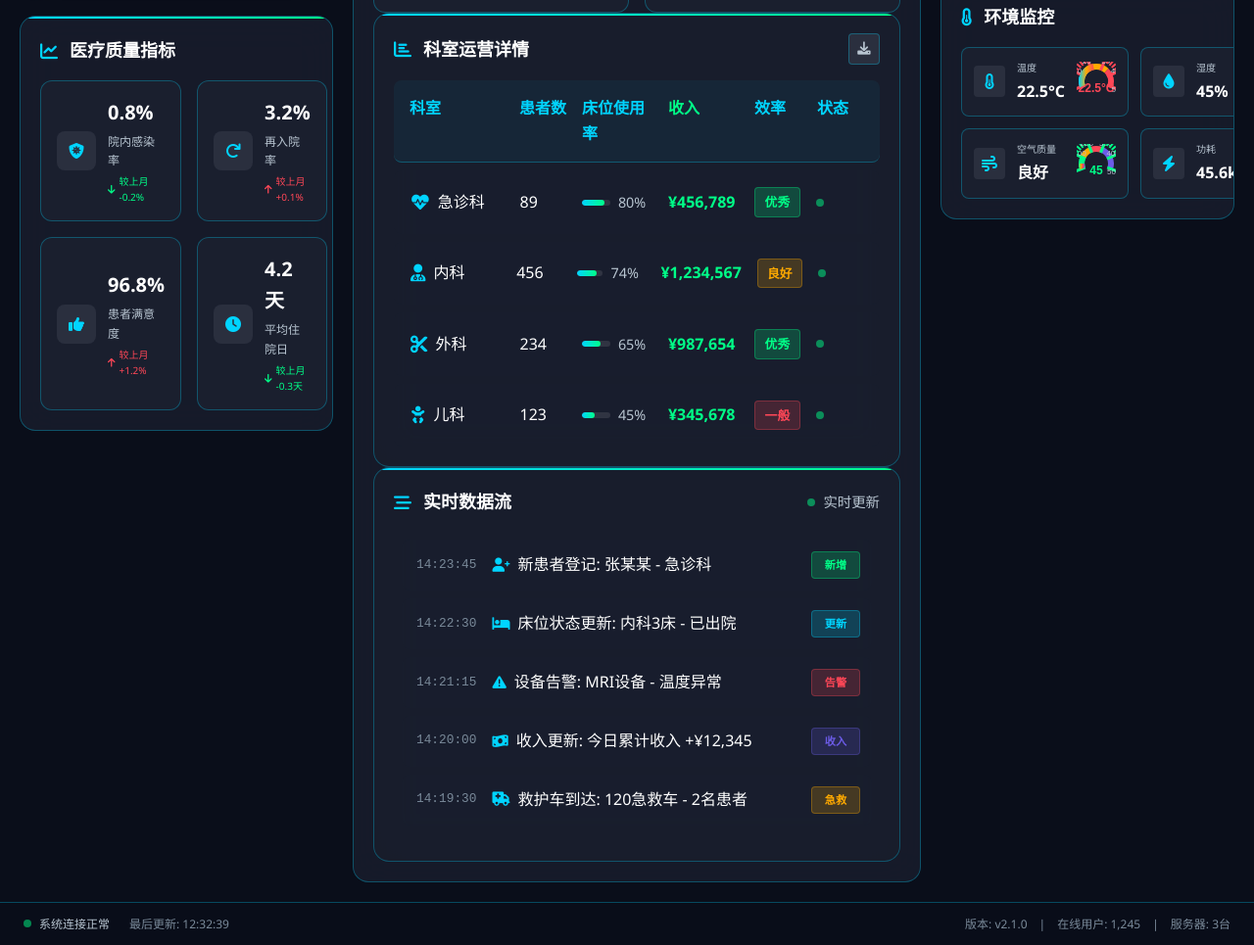
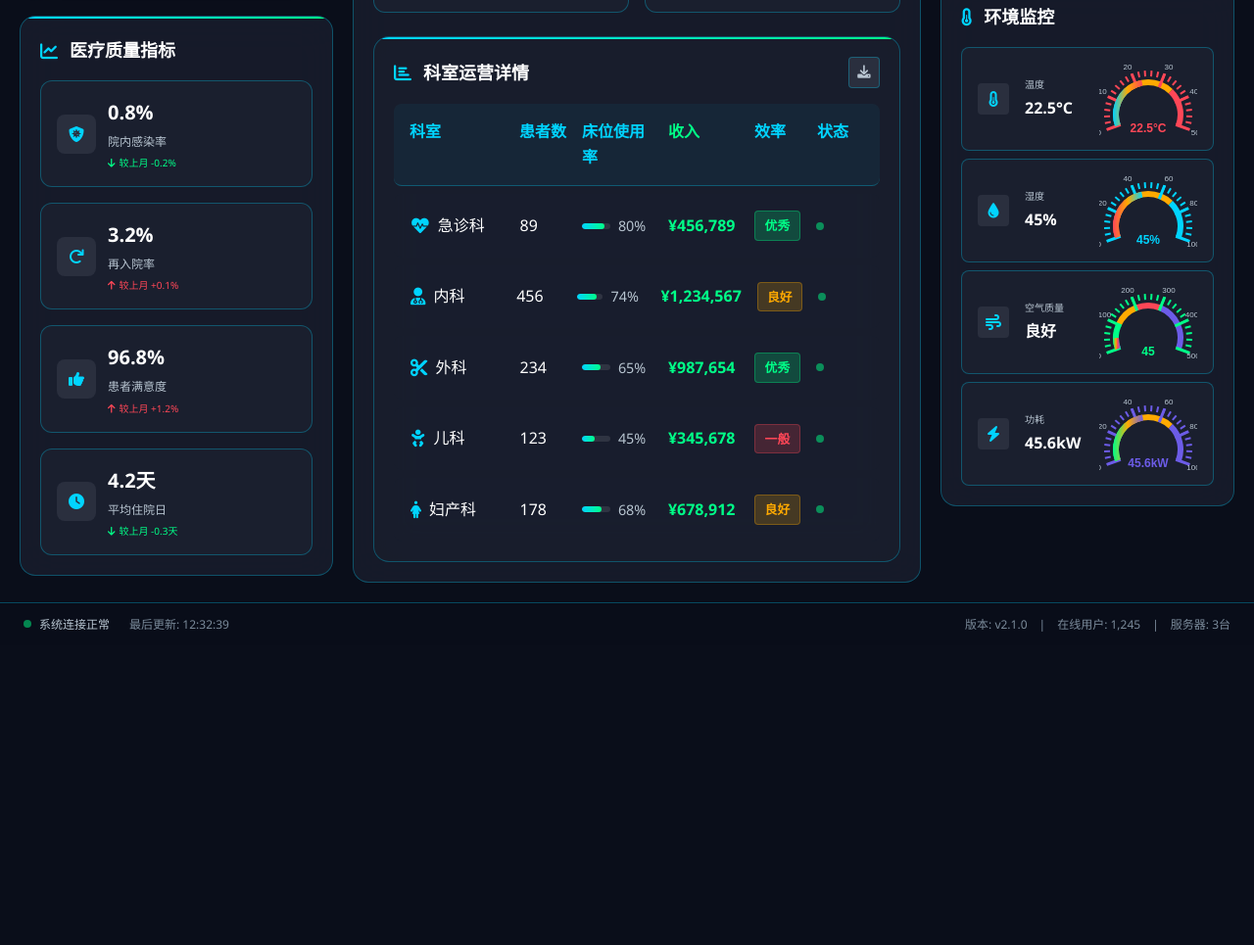
Before and after one commit to wjw1-Evan/Hospital_Dashboard, a plain HTML site: page tech-dashboard.html in a window 1280 px wide. Shown: the part 966-1931 px from the top of the page at 98% size. After the commit the page ends 1625 px from the top, so only its background shows below. Drawn offline with nearby package versions, Linux system fonts and the light colour scheme.

Commit message:
优化医院仪表板的布局和样式，重构实时数据展示部分，调整图表中心位置和标签距离，简化CSS网格结构，提升用户体验和可视化效果。

```diff
--- a/tech-dashboard.html
+++ b/tech-dashboard.html
@@ -469,70 +469,33 @@
                                             <div class="status-dot normal"></div>
                                         </div>
                                     </div>
+                                    <div class="table-row">
+                                        <div class="col-dept">
+                                            <div class="dept-info">
+                                                <i class="fas fa-female"></i>
+                                                <span>妇产科</span>
+                                            </div>
+                                        </div>
+                                        <div class="col-patients">178</div>
+                                        <div class="col-beds">
+                                            <div class="progress-bar">
+                                                <div class="progress-fill" style="width: 68%"></div>
+                                            </div>
+                                            <span>68%</span>
+                                        </div>
+                                        <div class="col-revenue">¥678,912</div>
+                                        <div class="col-efficiency">
+                                            <div class="efficiency-indicator medium">良好</div>
+                                        </div>
+                                        <div class="col-status">
+                                            <div class="status-dot normal"></div>
+                                        </div>
+                                    </div>
                                 </div>
                             </div>
                         </div>
                     </div>
 
-                    <!-- 实时数据流 -->
-                    <div class="real-time-data">
-                        <div class="tech-card data-stream">
-                            <div class="card-header">
-                                <h2 class="card-title">
-                                    <i class="fas fa-stream"></i>
-                                    实时数据流
-                                </h2>
-                                <div class="card-actions">
-                                    <div class="data-status">
-                                        <div class="status-dot online"></div>
-                                        <span>实时更新</span>
-                                    </div>
-                                </div>
-                            </div>
-                            <div class="data-stream-content">
-                                <div class="stream-item">
-                                    <div class="stream-time">14:23:45</div>
-                                    <div class="stream-content">
-                                        <i class="fas fa-user-plus"></i>
-                                        <span>新患者登记: 张某某 - 急诊科</span>
-                                    </div>
-                                    <div class="stream-type new">新增</div>
-                                </div>
-                                <div class="stream-item">
-                                    <div class="stream-time">14:22:30</div>
-                                    <div class="stream-content">
-                                        <i class="fas fa-bed"></i>
-                                        <span>床位状态更新: 内科3床 - 已出院</span>
-                                    </div>
-                                    <div class="stream-type update">更新</div>
-                                </div>
-                                <div class="stream-item">
-                                    <div class="stream-time">14:21:15</div>
-                                    <div class="stream-content">
-                                        <i class="fas fa-exclamation-triangle"></i>
-                                        <span>设备告警: MRI设备 - 温度异常</span>
-                                    </div>
-                                    <div class="stream-type alert">告警</div>
-                                </div>
-                                <div class="stream-item">
-                                    <div class="stream-time">14:20:00</div>
-                                    <div class="stream-content">
-                                        <i class="fas fa-money-bill-wave"></i>
-                                        <span>收入更新: 今日累计收入 +¥12,345</span>
-                                    </div>
-                                    <div class="stream-type revenue">收入</div>
-                                </div>
-                                <div class="stream-item">
-                                    <div class="stream-time">14:19:30</div>
-                                    <div class="stream-content">
-                                        <i class="fas fa-ambulance"></i>
-                                        <span>救护车到达: 120急救车 - 2名患者</span>
-                                    </div>
-                                    <div class="stream-type emergency">急救</div>
-                                </div>
-                            </div>
-                        </div>
-                    </div>
 
                 </div>
             </section>
--- a/tech-script.js
+++ b/tech-script.js
@@ -297,6 +297,7 @@ class ChartManager {
       backgroundColor: 'transparent',
             series: [{
         type: 'gauge',
+        center: ['50%', '70%'],
         startAngle: 200,
         endAngle: -20,
         radius: '90%',
@@ -351,7 +352,7 @@ class ChartManager {
           }
         },
         axisLabel: {
-          distance: -8,
+          distance: -20,
           color: '#b8c5d1',
           fontSize: 8
         },
@@ -374,6 +375,7 @@ class ChartManager {
       backgroundColor: 'transparent',
       series: [{
         type: 'gauge',
+        center: ['50%', '70%'],
         startAngle: 200,
         endAngle: -20,
         radius: '90%',
@@ -428,7 +430,7 @@ class ChartManager {
           }
         },
         axisLabel: {
-          distance: -8,
+          distance: -20,
           color: '#b8c5d1',
           fontSize: 8
         },
@@ -451,6 +453,7 @@ class ChartManager {
       backgroundColor: 'transparent',
       series: [{
         type: 'gauge',
+        center: ['50%', '70%'],
         startAngle: 200,
         endAngle: -20,
         radius: '90%',
@@ -507,7 +510,7 @@ class ChartManager {
           }
         },
         axisLabel: {
-          distance: -8,
+          distance: -20,
           color: '#b8c5d1',
           fontSize: 8
         },
@@ -530,6 +533,7 @@ class ChartManager {
       backgroundColor: 'transparent',
       series: [{
         type: 'gauge',
+        center: ['50%', '70%'],
         startAngle: 200,
         endAngle: -20,
         radius: '90%',
@@ -584,7 +588,7 @@ class ChartManager {
           }
         },
         axisLabel: {
-          distance: -8,
+          distance: -20,
           color: '#b8c5d1',
           fontSize: 8
         },
--- a/tech-styles.css
+++ b/tech-styles.css
@@ -477,7 +477,7 @@ body {
 /* 质量指标网格 */
 .quality-grid {
   display: grid;
-  grid-template-columns: 1fr 1fr;
+  grid-template-columns: 1fr;
   gap: var(--spacing-lg);
 }
 
@@ -902,15 +902,16 @@ body {
 /* 环境监控网格 */
 .environment-grid {
   display: grid;
-  grid-template-columns: 1fr 1fr;
-  gap: var(--spacing-md);
+  grid-template-columns: 1fr;
+  gap: var(--spacing-sm);
 }
 
 .env-item {
   display: flex;
   align-items: center;
-  gap: var(--spacing-md);
-  padding: var(--spacing-md);
+  gap: var(--spacing-lg);
+  padding: var(--spacing-md) var(--spacing-lg);
+
   background: var(--bg-secondary);
   border: 1px solid var(--border-primary);
   border-radius: var(--radius-md);
@@ -944,10 +945,11 @@ body {
 }
 
 .env-chart {
-  width: 40px;
-  height: 40px;
+  width: 100px;
+  height: 80px;
   border-radius: var(--radius-sm);
-  overflow: hidden;
+  overflow: visible;
+  flex-shrink: 0;
 }
 
 /* 底部状态栏 */
@@ -1345,6 +1347,11 @@ body.light ::-webkit-scrollbar-thumb:hover {
     background: var(--secondary-blue);
 }
 
+/* 科室运营详情容器 */
+.department-details {
+    margin-top: var(--spacing-2xl);
+}
+
 /* 科室运营详情表格样式 */
 .department-table {
     margin-top: 1rem;
```
